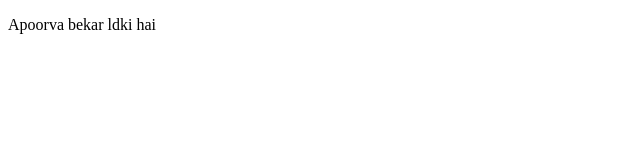
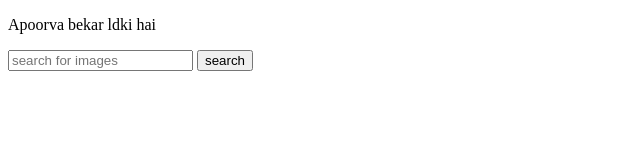
Before and after one commit to apoorvaa227/new, a plain HTML site: page index.html in a window 1280 px wide. Shown: the whole page, without its empty margins (0-640 px from the left). Drawn offline with Linux system fonts and the light colour scheme.

Commit message:
button added

```diff
--- a/index.html
+++ b/index.html
@@ -7,5 +7,9 @@
 </head>
 <body>
     <p>Apoorva bekar ldki hai</p>
+    <form action="">
+        <input type="text" id="search-input" placeholder="search for images">
+        <button id="search-button"> search</button>
+    </form>
 </body>
 </html>
```
